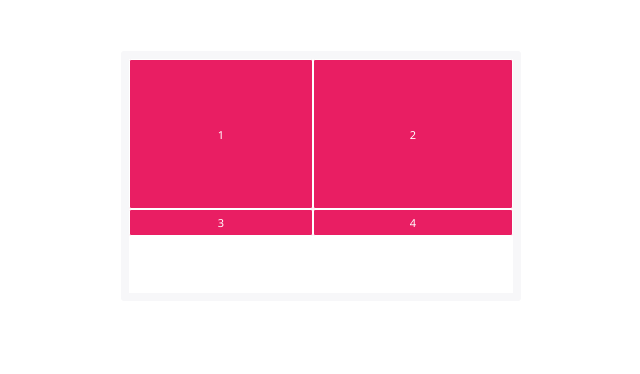
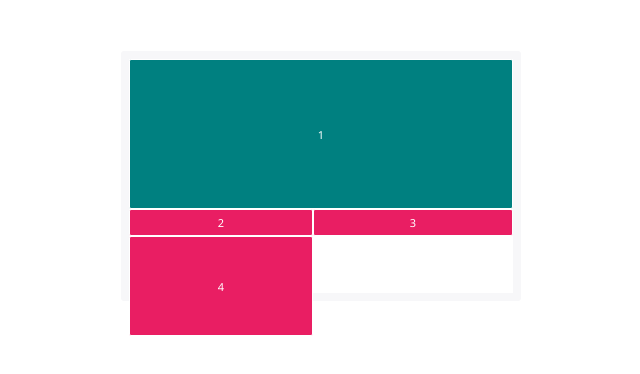
Before and after one commit to syntaxorange/cssgrid, a plain HTML site: page index.html in a window 1280 px wide. Shown: the part 224-598 px from the top of the page, without its empty margins (319-959 px from the left). Drawn offline with Linux system fonts and the light colour scheme.

Commit message:
naming and positioning items by grid areas: positioning header

```diff
--- a/index.html
+++ b/index.html
@@ -10,7 +10,7 @@
 <body>
   <div class="container">
     <div class="grid">
-      <div class="grid-item">1</div>
+      <div class="grid-item grid-item-one">1</div>
       <div class="grid-item">2</div>
       <div class="grid-item">3</div>
       <div class="grid-item">4</div>
--- a/style.css
+++ b/style.css
@@ -40,5 +40,9 @@ body {
 }
 
 .grid-item-one {
+  grid-row-start: header;
+  grid-row-end: header;
+  grid-column-start: header;
+  grid-column-end: header;
   background-color: teal;
 }
```
